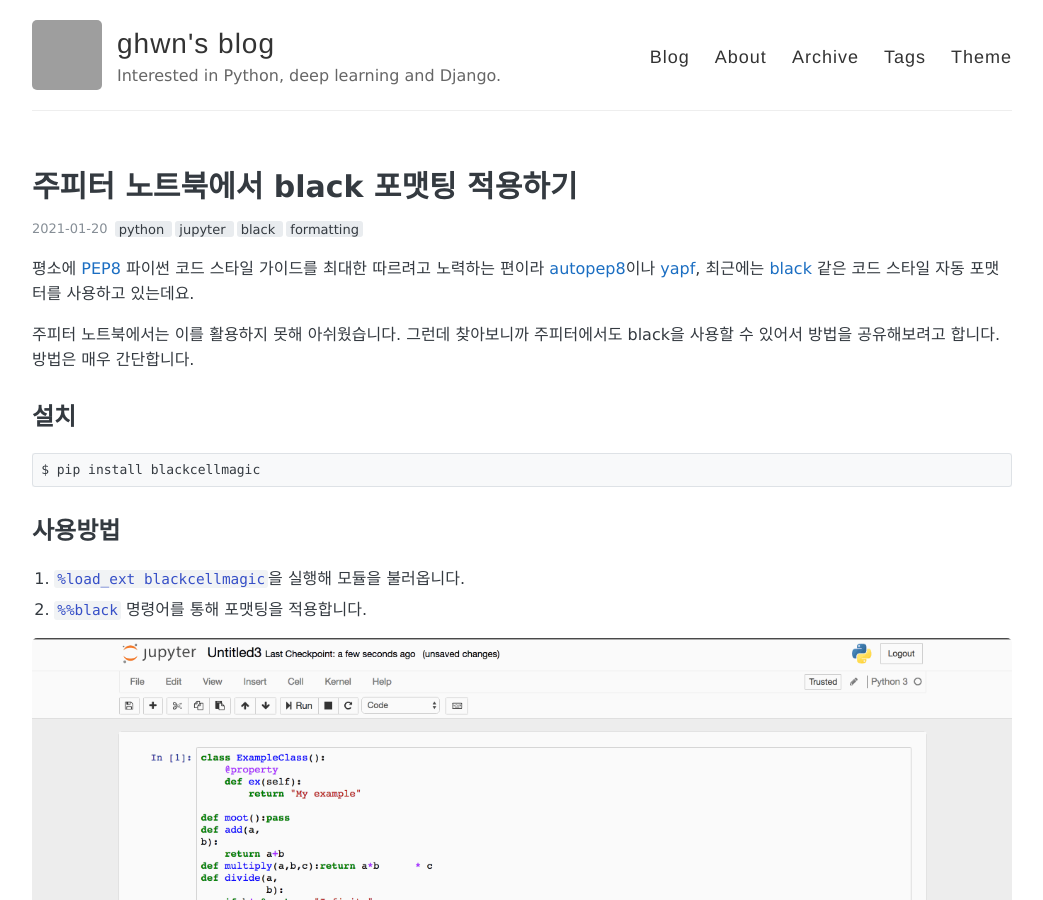
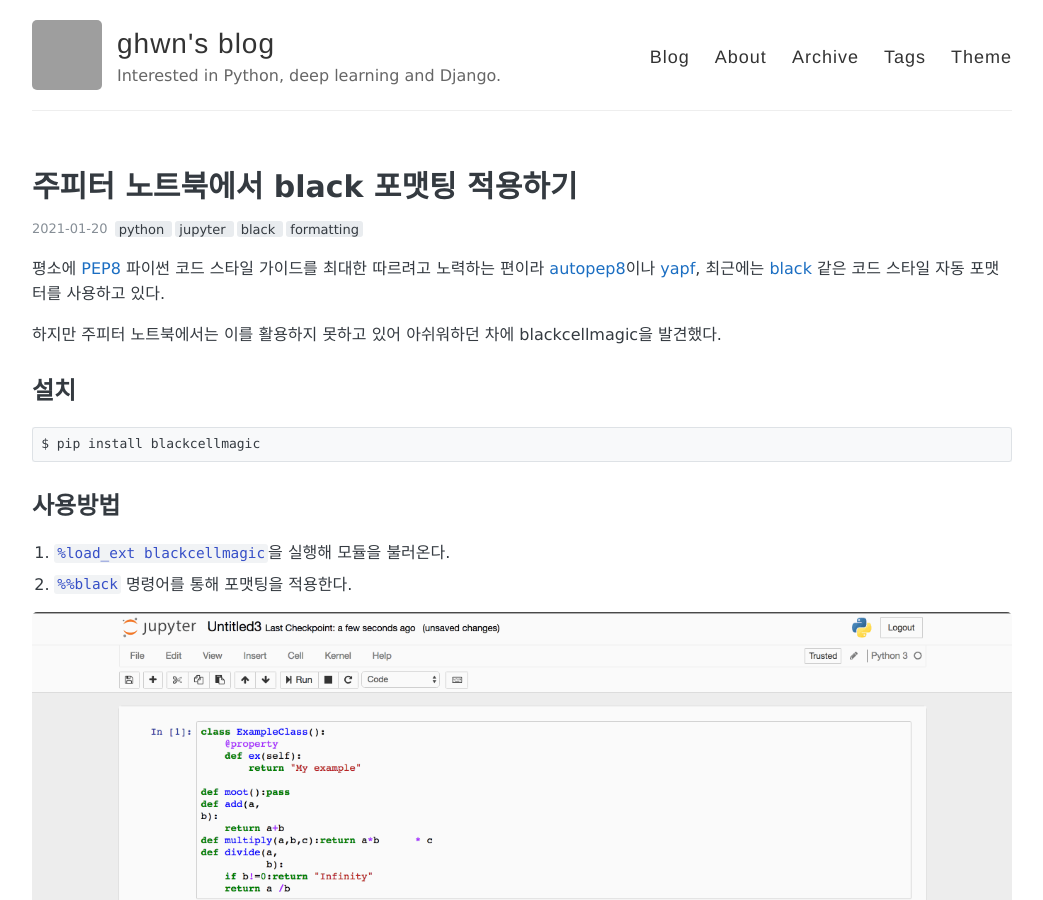
Before and after one commit to ghwn/ghwn.github.io, a Jekyll site: the page built from _posts/2021-01-20-black-formatting-in-jupyter-notebook.md, in a window 1280 px wide and 900 px high. Shown: the whole window, without its empty margins (118-1161 px from the left). Built offline with Jekyll 4.4.1, drawn with Linux system fonts in a browser that asks for light colours; comment, search, counter and statistics services are not loaded; grey boxes are pictures that could not be loaded.

Commit message:
존댓말 사용x

```diff
--- a/_posts/2021-01-20-black-formatting-in-jupyter-notebook.md
+++ b/_posts/2021-01-20-black-formatting-in-jupyter-notebook.md
@@ -5,9 +5,9 @@
 comments: true
 ---
 
-평소에 [PEP8](https://www.python.org/dev/peps/pep-0008/){:target="_blank"} 파이썬 코드 스타일 가이드를 최대한 따르려고 노력하는 편이라 [autopep8](https://github.com/hhatto/autopep8){:target="_blank"}이나 [yapf](https://github.com/google/yapf){:target="_blank"}, 최근에는 [black](https://github.com/psf/black){:target="_blank"} 같은 코드 스타일 자동 포맷터를 사용하고 있는데요.
+평소에 [PEP8](https://www.python.org/dev/peps/pep-0008/){:target="_blank"} 파이썬 코드 스타일 가이드를 최대한 따르려고 노력하는 편이라 [autopep8](https://github.com/hhatto/autopep8){:target="_blank"}이나 [yapf](https://github.com/google/yapf){:target="_blank"}, 최근에는 [black](https://github.com/psf/black){:target="_blank"} 같은 코드 스타일 자동 포맷터를 사용하고 있다.
 
-주피터 노트북에서는 이를 활용하지 못해 아쉬웠습니다. 그런데 찾아보니까 주피터에서도 black을 사용할 수 있어서 방법을 공유해보려고 합니다. 방법은 매우 간단합니다.
+하지만 주피터 노트북에서는 이를 활용하지 못하고 있어 아쉬워하던 차에 blackcellmagic을 발견했다.
 
 
 ## 설치
@@ -19,8 +19,8 @@
 
 ## 사용방법
 
-1. `%load_ext blackcellmagic`을 실행해 모듈을 불러옵니다.
-2. `%%black` 명령어를 통해 포맷팅을 적용합니다.
+1. `%load_ext blackcellmagic`을 실행해 모듈을 불러온다.
+2. `%%black` 명령어를 통해 포맷팅을 적용한다.
 
 ![how-to-use-blackcellmagic](/assets/images/how-to-use-blackcellmagic.gif)
 
```
Also changed, not shown: Gemfile.lock.
